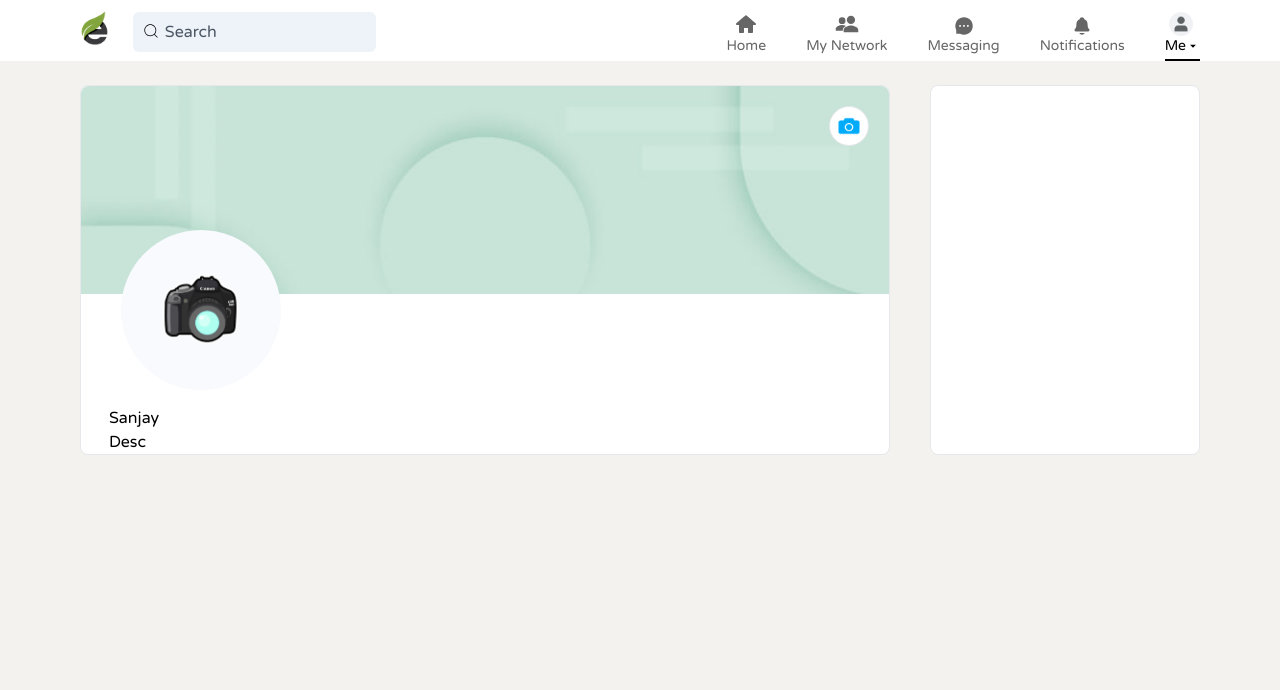
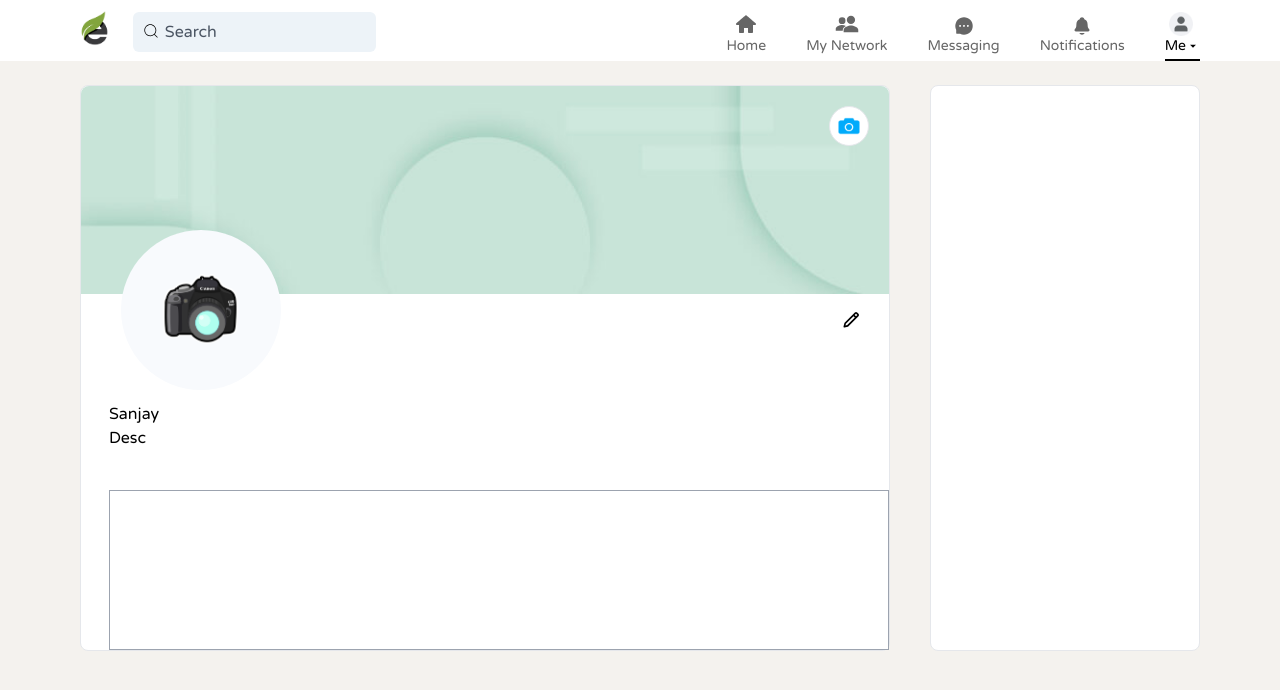
Before and after one commit to sanjay-prasath16/Social_media_for_growth, a React (Vite) app in the folder client/: page /profile in a window 1280 px wide. Shown: the top 690 px of the page. Built offline with nearby package versions, Linux system fonts and the light colour scheme.

Commit message:
changed profile section

```diff
--- a/client/src/pages/Profile.jsx
+++ b/client/src/pages/Profile.jsx
@@ -1,6 +1,7 @@
 import background from '../assets/defaultBackground.jpg'
 import ProfileCamera from '../assets/profileCamera.png'
 import Camera from '../assets/camera.webp'
+import { BiPencil } from "react-icons/bi";
 
 const Profile = () => {
   return (
@@ -15,9 +16,17 @@ const Profile = () => {
         <div className='rounded-full w-40 h-40 z-10 border-white ml-10 bg-profileColor absolute flex justify-center items-center cursor-pointer' style={{ marginTop: '-4rem' }}>
           <img src={ProfileCamera} alt="" className='w-24 h-20' />
         </div>
+        <div className="flex justify-end">
+          <span className='hover:border-gray-300 hover:bg-gray-200 hover:rounded-full cursor-pointer p-2 mr-5 mt-2'>
+            <BiPencil className='text-xl' />
+          </span>
+        </div>
         <div className='ml-7'>
-          <h1 className='mt-28'>Sanjay</h1>
-          <p>Desc</p>
+          <h1 className='mt-16'>Sanjay</h1>
+          <div className='flex'>
+            <p>Desc</p>
+          </div>
+          <div className="border border-gray-400 bg-white h-40 mt-10"></div>
         </div>
       </div>
       <div className="w-1/4 border border-solid bg-white ml-10 mr-20 rounded-lg hidden lg:block"></div>
@@ -25,4 +34,4 @@ const Profile = () => {
   )
 }
 
-export default Profile
+export default Profile;
```
